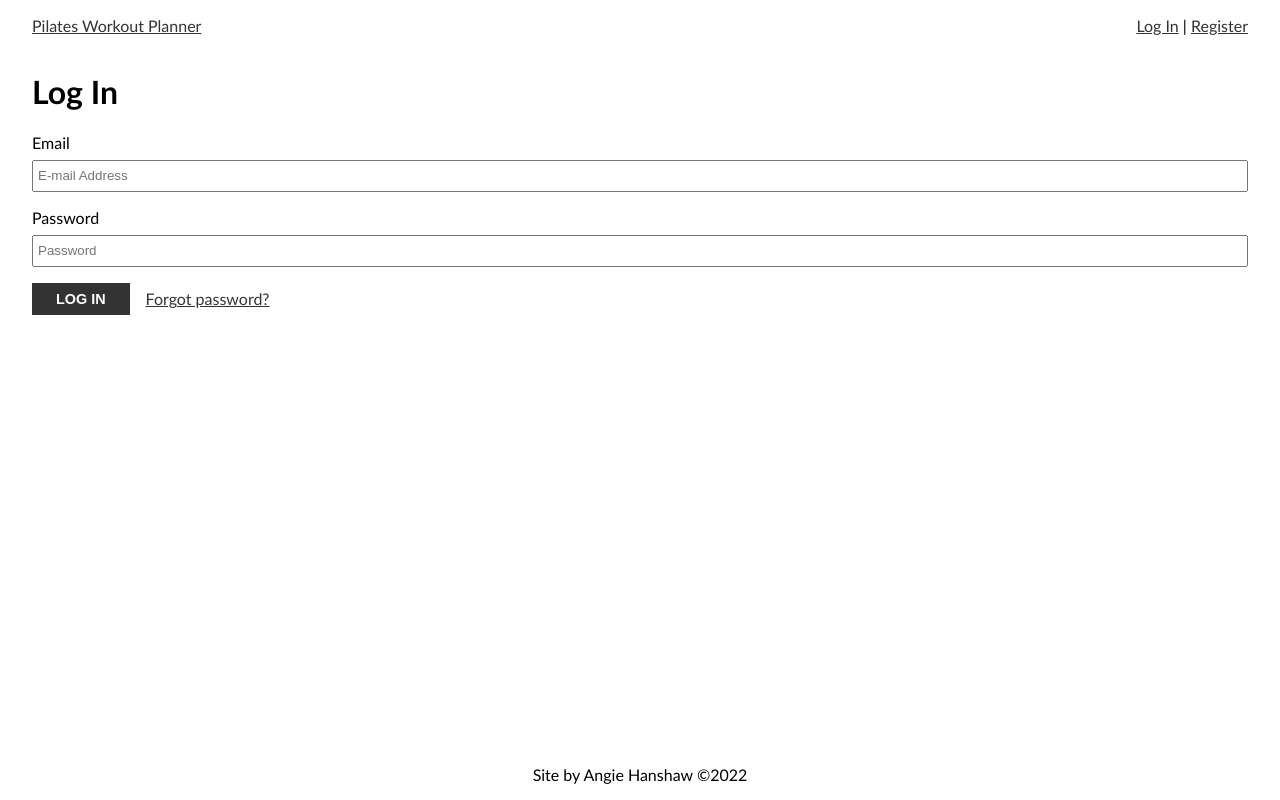
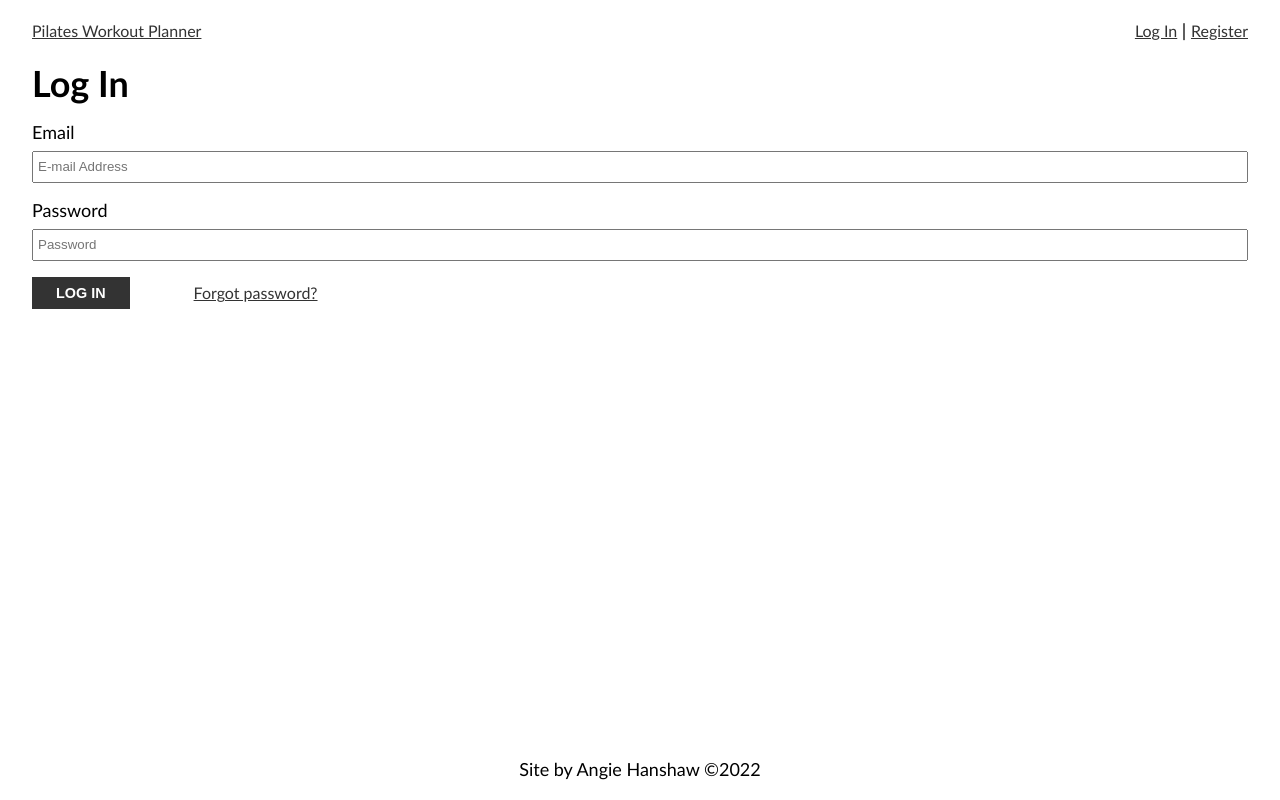
Before and after one commit to ahanshaw/pilates-planner-ts, a React (Create React App) app: page /account/login in a window 1280 px wide. Built offline with nearby package versions, Linux system fonts and the light colour scheme; no server answers.

Commit message:
add style tweaks

```diff
--- a/src/assets/scss/common/_base.scss
+++ b/src/assets/scss/common/_base.scss
@@ -12,13 +12,22 @@ html {
     box-sizing: inherit;
 }
 
+h1,
+h2,
+h3,
+h4,
+p {
+    margin: 0;
+}
+
 body {
     font-family: 'Gill Sans', 'Gill Sans MT', Calibri, 'Trebuchet MS', sans-serif;
-    font-size: 1rem;
+    font-size: 18px;
 }
 
 p,
 li {
+    line-height: 1.6;
     margin: 0;
     padding: 0;
 }
@@ -34,3 +43,13 @@ a,
     color: $black;
     text-decoration: underline;
 }
+
+.accordion {
+    height: 0;
+    overflow: hidden;
+    transition: height .3s ease;
+
+    &.open {
+        height: auto;
+    }
+}
--- /dev/null
+++ b/src/assets/scss/common/_helpers.scss
@@ -0,0 +1,5 @@
+%flex {
+    display: flex;
+    flex-wrap: wrap;
+    gap: $gap-xxl;
+}
--- a/src/assets/scss/common/_layout.scss
+++ b/src/assets/scss/common/_layout.scss
@@ -18,6 +18,15 @@
 	flex-grow: 1;
 }
 
+
+// width
+
+.max-width {
+    max-width: 65ch;
+}
+
+// flex
+
 .sticky {
     position: sticky;
     top: 0;
@@ -28,15 +37,20 @@
 }
 
 .flex {
-    display: flex;
-    gap: $gap;
+    @extend %flex;
 }
 
 .flex-between {
-    display: flex;
+    @extend %flex;
     justify-content: space-between;
-    flex-wrap: wrap;
-    gap: $gap-xxl;
+}
+
+.flex-fifty-fifty {
+    @extend %flex;
+
+    & > * {
+        flex: 1;
+    }
 }
 
 .align-bottom {
@@ -48,6 +62,9 @@
     display: flex;
     align-items: center;
 }
+
+
+// spacing
 
 .stack > * + * {
     margin-block-start: $gap;
--- a/src/assets/scss/main.scss
+++ b/src/assets/scss/main.scss
@@ -1,5 +1,6 @@
 @import "common/variables";
 @import "common/mixins";
+@import "common/helpers";
 @import "common/base";
 @import "common/typography";
 @import "common/layout";
--- a/src/components/BlockList/BlockList.tsx
+++ b/src/components/BlockList/BlockList.tsx
@@ -56,7 +56,7 @@ const BlockList = () => {
         return array.filter((item: any) => {
             return filterKeys.every(key => {
                 if (!filters[key].length) return true;
-                return JSON.stringify(filters[key]).includes(JSON.stringify(item[key]));
+                return filters[key].find((filter: any) => filter === item[key]);
             });
         });
     }
@@ -82,16 +82,20 @@ const BlockList = () => {
 
     return (
         <div className="flex-between stack-xl">
-            <div className="main">
+            <div className="main stack-xl">
                 <h1>Block List</h1>
                 {filteredBlocks
                     .map((block, index) => {
                         return (
-                            <div className="stack" key={index}>
+                            <div className="stack-sm max-width" key={index}>
                                 <h2>{block.title}</h2>
+                                <div className="flex-fifty-fifty">
+                                    <div>
                                         <p><strong>Type:</strong> {capitalizeFirst(block.type)}</p>
                                         <p><strong>Level:</strong> {capitalizeFirst(block.level)}</p>
                                         <p><strong>Focus:</strong> {capitalizeFirst(block.focus)}</p>
+                                    </div>
+                                    <div>
                                         <p><strong>Equipment:</strong> {capitalizeFirst(block.equipment)}</p>
                                         <p><strong>Props:</strong> {block.props?.length > 0 ?
                                             block.props.map((prop, index) => {
@@ -103,9 +107,11 @@ const BlockList = () => {
                                             }) : <span>None</span>
                                         }
                                         </p>
+                                    </div>
+                                </div>
                                 <p><strong>Start position:</strong> {block.start}</p>
                                 <p><strong>Instructions:</strong></p>
-                                <ul className="stack-sm">
+                                <ul>
                                     {block.instructions.map((instruction, index) => {
                                         return (
                                             <li key={index}>
@@ -119,7 +125,7 @@ const BlockList = () => {
                     })
                 }
             </div>
-            <div className="sidebar sticky">
+            <div className="sidebar stack-lg sticky">
                 <BlockFilters updateTypesFilters={setTypesFilters} updateFocusFilters={setFocusFilters} updateLevelsFilters={setLevelsFilters} updateEquipmentFilters={setEquipmentFilters} updatePropsFilters={setPropsFilters} updateFilters={setFilters} />
             </div>
         </div>
```
Lines whose indentation alone changed are shown as unchanged.
